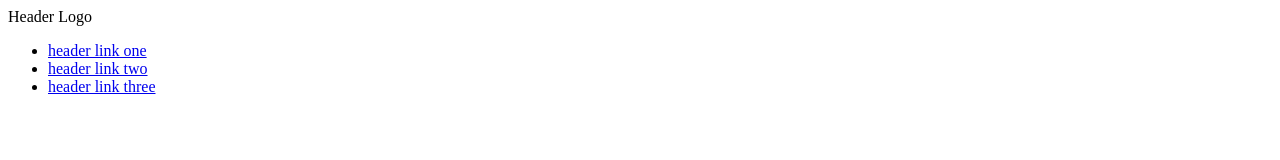
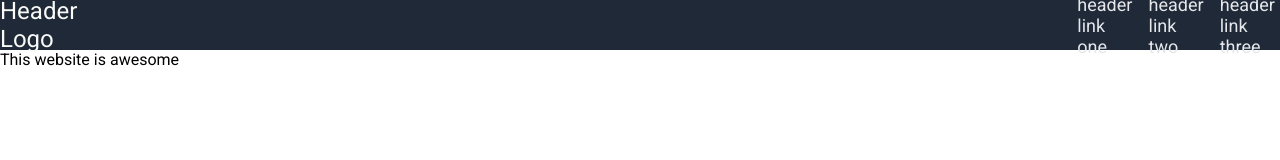
Before and after one commit to felixmits/landing-page, a plain HTML site: page index.html in a window 1280 px wide. Drawn offline with Linux system fonts and the light colour scheme.

Commit message:
finished the css of the header and started the html of the hero

```diff
--- a/index.html
+++ b/index.html
@@ -8,7 +8,7 @@
 </head>
 <body>
 
-  <footer>
+  <header>
 
     <div class="header-left">Header Logo</div>
     <div class="header-right">
@@ -23,7 +23,17 @@
 
     </div>
 
-  </footer>
+  </header>
+
+  <div class="hero">
+
+    <div class="text">
+
+      <p>This website is awesome</p>
+
+    </div>
+
+  </div>
 
 </body>
 </html>
--- a/styles.css
+++ b/styles.css
@@ -0,0 +1,34 @@
+@import url('https://fonts.googleapis.com/css2?family=Roboto:ital,wght@0,100..900;1,100..900&display=swap');
+
+* {
+  padding: 0;
+  margin: 0;
+  font-family: Roboto;
+}
+
+.header-left {
+  font-size: 24px;
+  color: #F9FAF8;
+
+}
+
+header {
+  background-color: #1F2937;
+  display: flex;
+  justify-content: center;
+  gap: 1000px;
+  height: 50px;
+  align-items: center;
+}
+
+ul {
+  list-style-type: none;
+  display: flex;
+  gap: 16px;
+}
+
+a {
+  text-decoration: none;
+  color: #E5E7EB;
+  font-size: 18px;
+}
```
